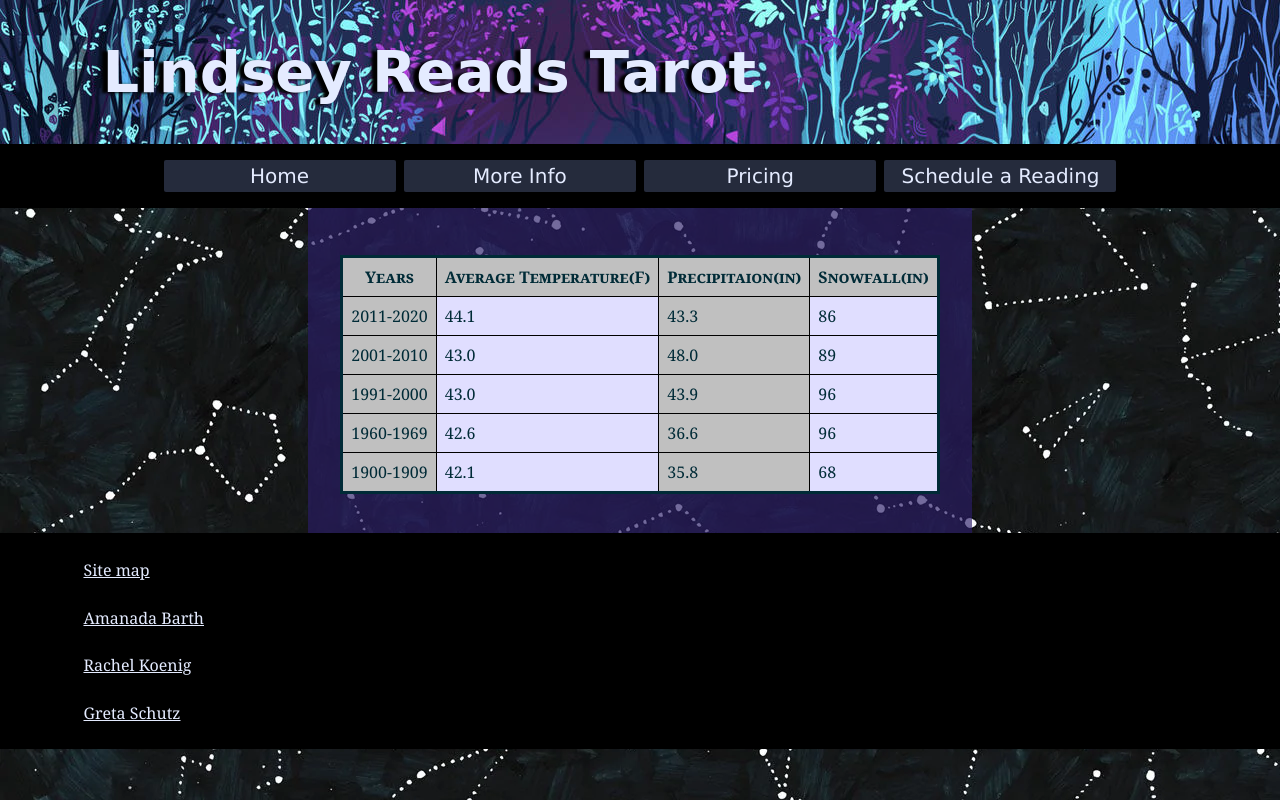
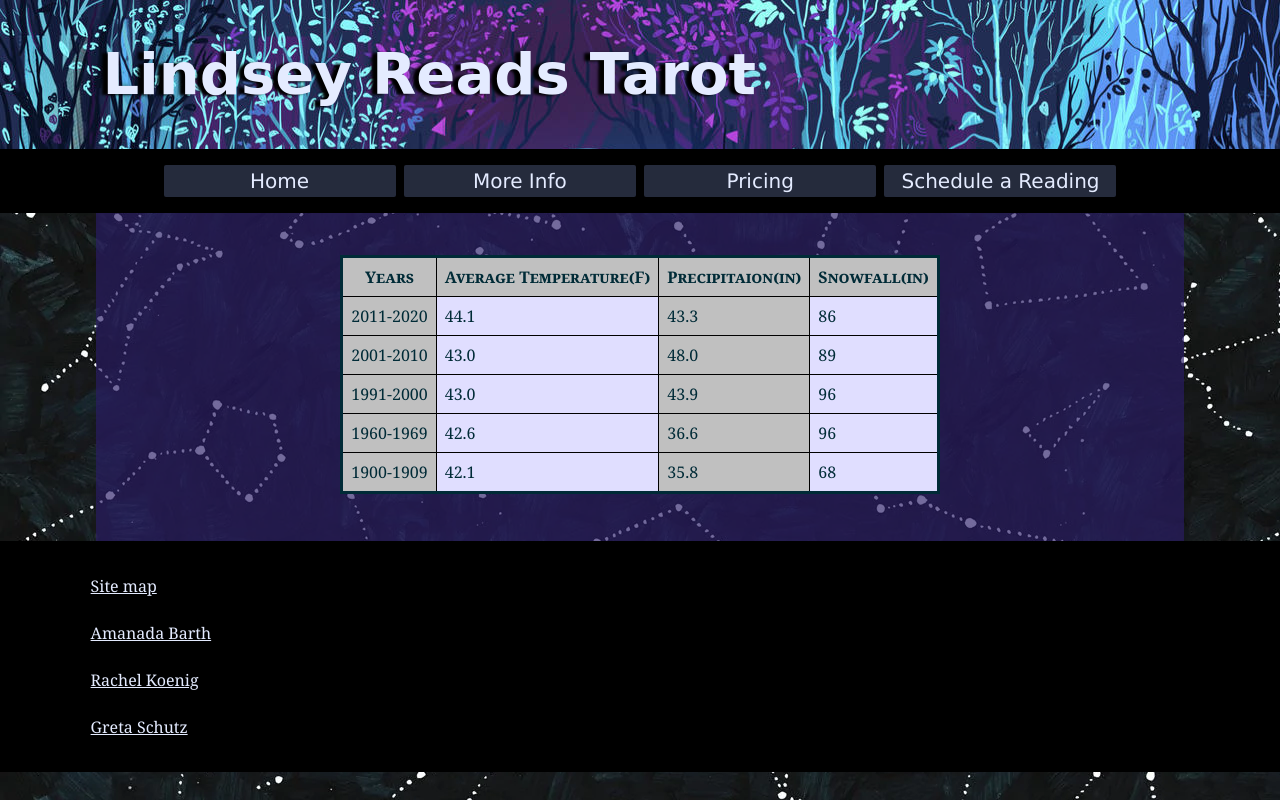
Before and after one commit to amandabarth/Final-Project, a PHP site: page /final_project/array.php in a window 1280 px wide. Run offline with PHP 8.4, Linux system fonts and the light colour scheme.

Commit message:
Final Project: Grid CSS

```diff
--- a/css/custom-phone.css
+++ b/css/custom-phone.css
@@ -1,8 +1,8 @@
-.flexA, .flexB, .flexC {
-    flex: 0 1 100%;
+.grid-layout{
+    display:block;
 }
-.flexA {
-    width: 90%;
+.options{
+    display: block;
 }
 nav a {
     display: block;
--- a/css/custom-tablet.css
+++ b/css/custom-tablet.css
@@ -1,5 +1,5 @@
-.flexA, .flexB, .flexC {
-    flex: 0 1 100%;
+.grid-layout{
+    display: block;
 }
 nav a {
     display: block;
--- a/css/custom.css
+++ b/css/custom.css
@@ -10,40 +10,33 @@
 
 body{
     max-width: 100%;
-    margin: 0 0;
+    margin: 0;
     background-image: url(../images/stars-4.jpg);
     color: rgb(222, 222, 222);
-    display: flex;
-    flex-wrap: wrap;
     font-family: Georgia, "Times New Roman", serif;
-    padding:0em;
+    padding: 0em;
 
 }
 main{
-    display: flex;
-    flex-wrap: wrap;
     max-width: 85%;
-    margin: 0 auto;
+    margin: auto;
     background-color: var(--main-color-bg);
+    padding-bottom: 2%;
 }
 header{
     background-image: url(../images/purple-banner.jpg);
     text-shadow: -0.2em 0.05em .1em black;
-    flex: 0 1 100%;
     color: var(--main-color);
     font-size: 1.8em;
-    font-family:Snell Roundhand, cursive;
+    font-family:'Snell Roundhand', cursive;
     font-weight: bold;
-    padding-left: 8%;
-
+    padding: .2% 2% .2% 8%;
 
 }
 main h1{
-    flex: 0 1 100%;
-    margin: 1% 0 0 0;
+    margin: 0;
     padding: 1%;
     max-width: 100%;
-
 }
 
 h1{
@@ -59,20 +52,10 @@ h2{
     padding-left: 2%;
 }
 
-.flexA{
-    flex: 1 0 80%;
-    padding: 1%;
-}
-.flexB, .flexC {
-    flex: 1 0 40%;
-    padding: 1%;
-}
-
 .grid-layout{
     display:grid;
     grid-template-columns: 50% 50%;
 }
-
 
 .sec-1{
     justify-content: space-around;
@@ -171,7 +154,6 @@ table{
     margin: auto;
     padding-left: 1em;
     color: var(--yellow)
-
 }
 
 table+p {
@@ -207,7 +189,7 @@ th{
 form{
     border: solid silver;
     clear: both;
-    max-width: 70em;
+    max-width: 100em;
     margin:auto;
     padding: 1%;
     background-color: rgb(35, 2, 53);
@@ -242,15 +224,14 @@ input[type=submit] {
 
 footer{
     background-color:var(--alt-txt-color);
-    flex: 0 0 100%;
+    margin: 0;
+    padding: .5em;
 }
 
 p{
     padding-left: 1em;
     padding-right: 1em;
 }
-
-
 
 .options{
     display:grid;
```
